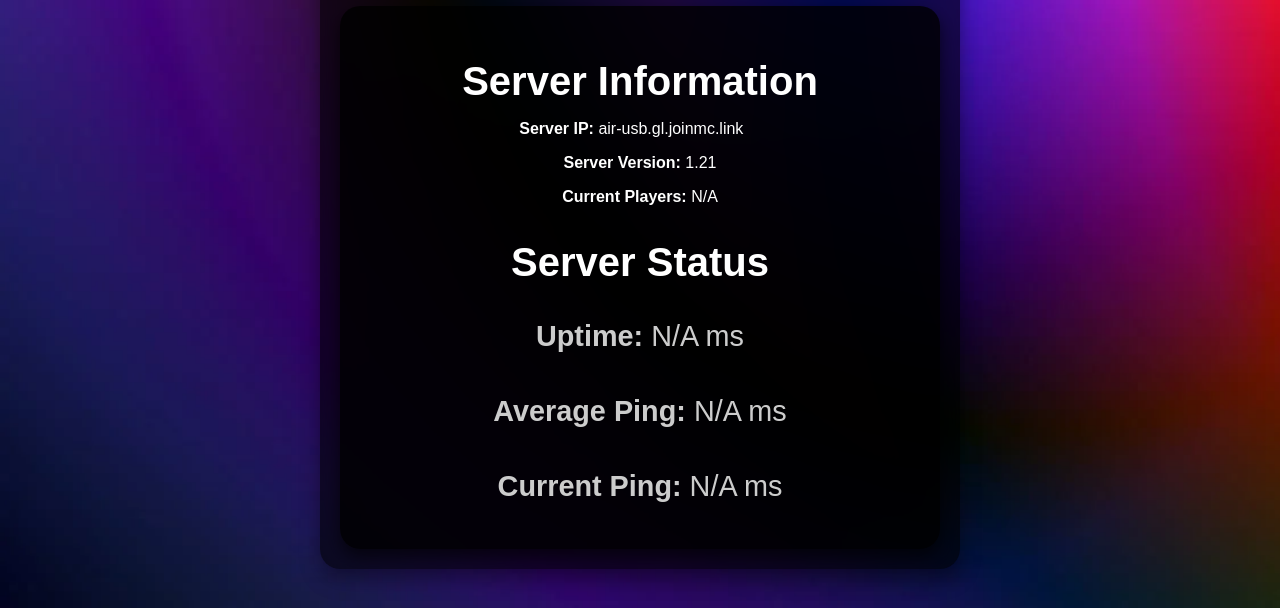
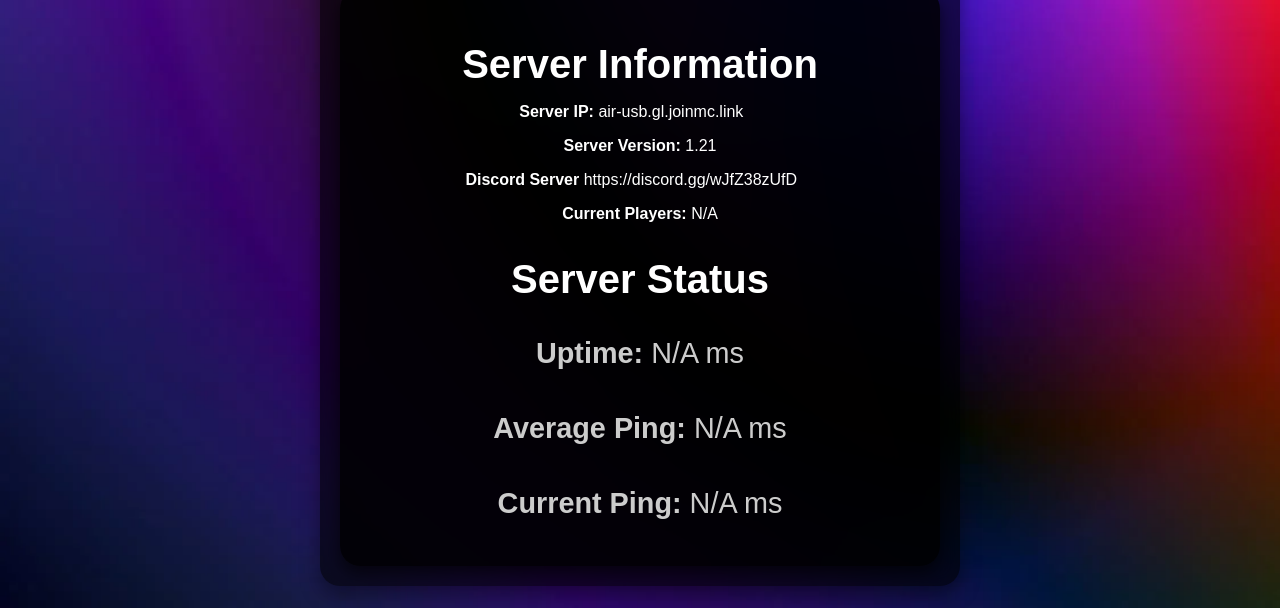
Before and after one commit to Serathinite/UpTime, a plain HTML site: page index.html in a window 1280 px wide. Shown: the part 192-800 px from the top of the page. Drawn offline with Linux system fonts and the light colour scheme; no server answers.

Commit message:
Update index.html

```diff
--- a/index.html
+++ b/index.html
@@ -44,6 +44,7 @@
                 <h2>Server Information</h2>
                 <p><strong>Server IP:</strong> <span class="server-ip" onclick="copyToClipboard('air-usb.gl.joinmc.link')">air-usb.gl.joinmc.link</span></p>
                 <p><strong>Server Version:</strong> 1.21</p>
+                <p><strong>Discord Server</strong> <span class="server-ip" onclick="copyToClipboard('https://discord.gg/wJfZ38zUfD')">https://discord.gg/wJfZ38zUfD</span></p>
                 <p><strong>Current Players:</strong> <span id="currentPlayers">Loading...</span></p>
             </div>
             <div class="status">
```
